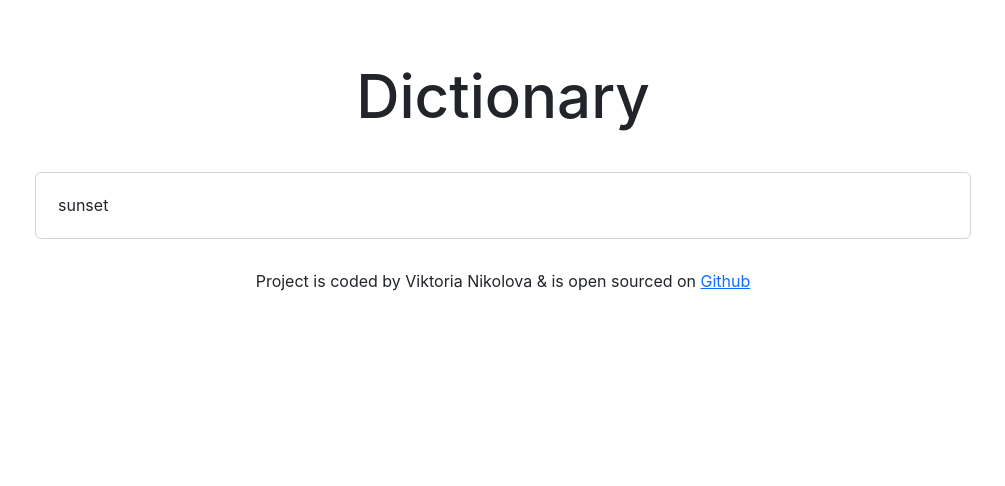
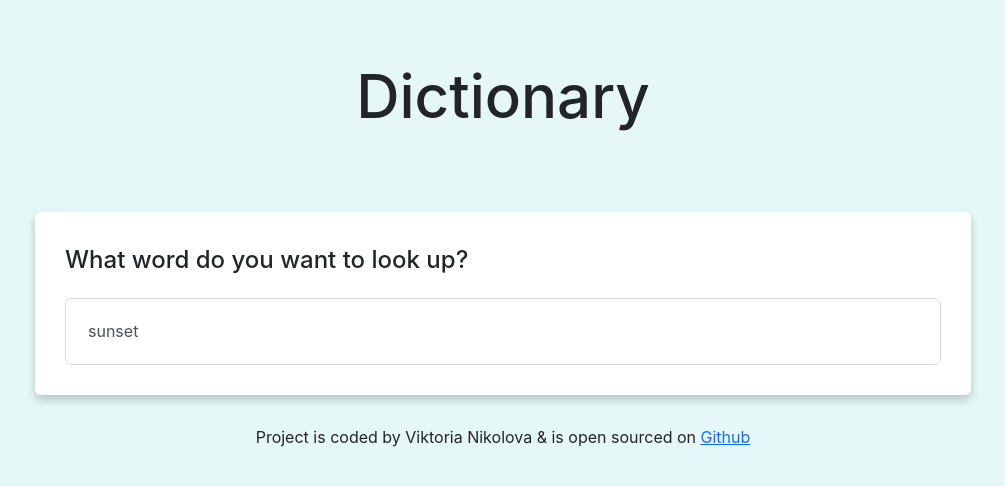
Before and after one commit to viki3612/dictionary-project, a React (Create React App) app: page / in a window 1280 px wide. Shown: the top 486 px of the page, without its empty margins (137-1142 px from the left). Built offline with nearby package versions, Linux system fonts and the light colour scheme; no server answers.

Commit message:
Anonyms component

```diff
--- /dev/null
+++ b/src/Antonyms.css
@@ -0,0 +1,14 @@
+.Antonyms {
+  padding: 15px 0 0;
+  margin: 0;
+}
+.Antonyms-title {
+  font-weight: 500;
+  color: #44558f;
+}
+.Antonyms .Antonyms-words {
+  display: inline-block;
+  padding: 20px 20px 0px 0px;
+  font-style: italic;
+  color: #44558f;
+}
--- /dev/null
+++ b/src/Antonyms.js
@@ -0,0 +1,22 @@
+import React from "react";
+import "./Antonyms.css";
+export default function Antonyms(props) {
+  if (props.antonyms.length > 0) {
+    return (
+      <div className="Antonyms">
+        <em className="Antonyms-title">Antonyms</em>
+        <br />
+        {props.antonyms.map(function (antonyms, index) {
+          return (
+            <div className="Antonyms-words" key={index}>
+              {" "}
+              {antonyms}
+            </div>
+          );
+        })}
+      </div>
+    );
+  } else {
+    return null;
+  }
+}
--- a/src/App.css
+++ b/src/App.css
@@ -1,5 +1,5 @@
 body {
-  background: white;
+  background: #e6f7f7;
 }
 main {
   margin: 60px 0px 30px;
--- a/src/App.js
+++ b/src/App.js
@@ -1,4 +1,3 @@
-import logo from "./logo192.png";
 import "./App.css";
 import Dictionary from "./Dictionary";
 
@@ -7,7 +6,6 @@ export default function App() {
     <div className="App">
       <div className="container">
         <main>
-          <h1 className="Dictionary-Title"> Dictionary</h1>
           <Dictionary defaultWord="sunset" />
         </main>
         <footer className="App-footer m-4">
--- a/src/Dictionary.css
+++ b/src/Dictionary.css
@@ -8,4 +8,20 @@ form {
 .Dictionary .form-control {
   padding: 22px;
   line-height: 21px;
+  opacity: 0.8;
 }
+.Dictionary section {
+  background: white;
+  padding: 30px;
+  border-radius: 6px;
+  box-shadow: 0px 5px 10px rgba(0, 0, 0, 0.2);
+  margin: 15px 0;
+}
+.Dictionary h1 {
+  margin-bottom: 80px;
+}
+.Dictionary h2 {
+  font-size: 24px;
+  margin-bottom: 20px;
+  line-height: 1.5;
+}
--- a/src/Dictionary.js
+++ b/src/Dictionary.js
@@ -41,6 +41,9 @@ export default function Dictionary(props) {
   if (loaded) {
     return (
       <div className="Dictionary">
+        <h1 className="Dictionary-Title"> Dictionary</h1>
+        <section>
+          <h2>What word do you want to look up?</h2>
           <form onSubmit={handleSubmit}>
             <input
               type="search"
@@ -56,7 +59,7 @@ export default function Dictionary(props) {
               <option value="Mindful"></option>
             </datalist>
           </form>
-
+        </section>
         {/*component name (Results) property name (result) = {property value set in the state}*/}
         <Results results={result} />
         <Photos photos={photos} />
--- a/src/Phonetic.js
+++ b/src/Phonetic.js
@@ -3,6 +3,7 @@ import "./Phonetic.css";
 import { FontAwesomeIcon } from "@fortawesome/react-fontawesome";
 import { faVolumeHigh } from "@fortawesome/free-solid-svg-icons";
 export default function Phonetic(props) {
+  if (props.phonetic.audio) {
     return (
       <div className="Phonetic">
         <a href={props.phonetic.audio} target="_blank" rel="noreferrer">
@@ -11,4 +12,7 @@ export default function Phonetic(props) {
         <span className="phonetics"> {props.phonetic.text}</span>
       </div>
     );
+  } else {
+    return null;
   }
+}
--- a/src/Results.css
+++ b/src/Results.css
@@ -1,9 +1,9 @@
 .Result section {
-  background: #e6f7f7;
+  background: white;
   padding: 30px;
   border-radius: 6px;
   box-shadow: 0px 5px 10px rgba(0, 0, 0, 0.2);
-  margin: 35px 0;
+  margin: 15px 0;
 }
 
 .Result h2 {
--- a/src/Results.js
+++ b/src/Results.js
@@ -2,6 +2,7 @@ import React from "react";
 import Phonetic from "./Phonetic";
 import Meaning from "./Meaning";
 import Synonyms from "./Synonyms";
+import Antonyms from "./Antonyms";
 import "./Results.css";
 
 export default function Results(props) {
@@ -28,8 +29,14 @@ export default function Results(props) {
               <section key={index}>
                 <Meaning meaning={meaning} />
                 <br />
-
-                <Synonyms synonyms={meaning.synonyms} />
+                <div className="row">
+                  <div className="col-6">
+                    <Synonyms synonyms={meaning.synonyms} />
+                  </div>
+                  <div className="col">
+                    <Antonyms antonyms={meaning.antonyms} />
+                  </div>
+                </div>
               </section>
             );
           })}
```
Also changed, not shown: src/logo192.png (deleted). Lines whose indentation alone changed are shown as unchanged.
